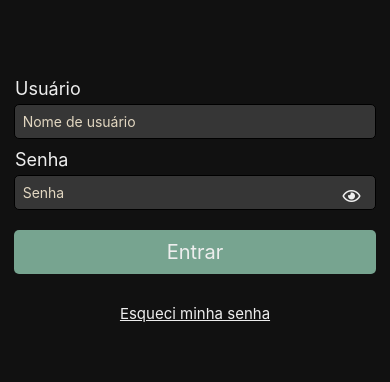
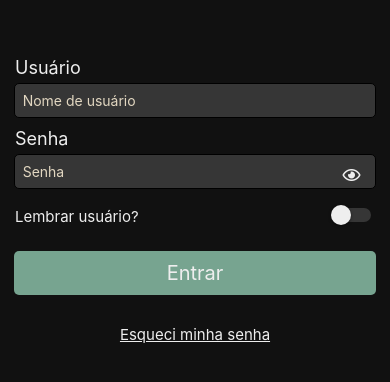
Before and after one commit to CodeLabFatec/EquipControl, a React Native app: screen /Login in a window 390 px wide. Shown: the part 212-594 px from the top of the page. Built offline with nearby package versions, Linux system fonts and the light colour scheme.

Commit message:
feat(login): Added remember user switch

```diff
--- /dev/null
+++ b/src/modules/components/base/switch.tsx
@@ -0,0 +1,45 @@
+import React from 'react';
+import {StyleSheet, View, Text} from 'react-native';
+
+interface props {
+  label?: string;
+  labelStyle?: any;
+  rightIcon?: React.ReactNode;
+}
+
+export default function SwitchComponent({label, labelStyle, rightIcon}: props) {
+  return (
+    <View style={styles.container}>
+      <View style={styles.labelContainer}>
+        <Text style={[styles.label, labelStyle]}>{label}</Text>
+        {rightIcon && (
+          <View style={styles.rightIconContainer}>{rightIcon}</View>
+        )}
+      </View>
+    </View>
+  );
+}
+
+const styles = StyleSheet.create({
+  container: {
+    paddingTop: 8,
+    display: 'flex',
+    marginBottom: 10,
+    alignContent: 'space-between',
+  },
+  label: {
+    color: '#EEEEEE',
+    fontSize: 15,
+    marginBottom: 5,
+  },
+  labelContainer: {
+    justifyContent: 'flex-start',
+    alignItems: 'flex-start',
+    paddingLeft: 15,
+  },
+  rightIconContainer: {
+    position: 'absolute',
+    right: '5%',
+    top: '-5%',
+  },
+});
--- a/src/modules/pages/auth/login.tsx
+++ b/src/modules/pages/auth/login.tsx
@@ -1,9 +1,11 @@
-import React, {useContext, useState} from 'react';
-import {Pressable, StyleSheet, View} from 'react-native';
+import React, {useContext, useEffect, useState} from 'react';
+import {Pressable, StyleSheet, Switch, View} from 'react-native';
 import InputComponent from '../../components/base/inputComponent';
 import PressableButton from '../../components/base/pressableButton';
 import {AuthContext, LoadContext} from '../../../contexts';
 import Icon from 'react-native-vector-icons/FontAwesome5';
+import AsyncStorage from '@react-native-async-storage/async-storage';
+import SwitchComponent from '../../components/base/switch';
 
 function Login({navigation}) {
   const {login} = useContext(AuthContext);
@@ -11,9 +13,43 @@ function Login({navigation}) {
   const [username, setUsername] = useState('');
   const [password, setPassword] = useState('');
   const [showPassword, setShowPassword] = useState(false);
+  const [rememberMe, setRememberMe] = useState(false);
 
   const togglePasswordVisibility = () => {
     setShowPassword(!showPassword);
+  };
+
+  const toggleRememberMe = (value: boolean) => {
+    setRememberMe(value);
+  };
+
+  const rememberUser = async () => {
+    try {
+      await AsyncStorage.setItem('savedUsername', username);
+    } catch (error) {
+      // Error saving data
+    }
+  };
+
+  const getRememberedUser = async () => {
+    try {
+      const username = await AsyncStorage.getItem('savedUsername');
+      console.log('username: ' + username);
+      if (username !== null) {
+        setUsername(username || '');
+        setRememberMe(username ? true : false);
+      }
+    } catch (error) {
+      // Error retrieving data
+    }
+  };
+
+  const forgetUser = async () => {
+    try {
+      await AsyncStorage.removeItem('savedUsername');
+    } catch (error) {
+      // Error removing
+    }
   };
 
   const signIn = async () => {
@@ -21,8 +57,19 @@ function Login({navigation}) {
     if (password.trim() === '') return;
 
     setLoading(true);
+
+    if (rememberMe === true) {
+      rememberUser();
+    } else {
+      forgetUser();
+    }
+
     await login(username, password);
   };
+
+  useEffect(() => {
+    getRememberedUser();
+  }, []);
 
   return (
     <View style={styles.container}>
@@ -53,6 +100,22 @@ function Login({navigation}) {
               <Icon style={styles.eyeIcon} name="eye" />
             )}
           </Pressable>
+        }
+      />
+
+      <SwitchComponent
+        label="Lembrar usuário?"
+        rightIcon={
+          <Switch
+            value={rememberMe}
+            onValueChange={toggleRememberMe}
+            disabled={isLoading}
+            thumbColor={'#EEEEEE'}
+            trackColor={{
+              false: '#363636',
+              true: '#77A490',
+            }}
+          />
         }
       />
 
@@ -105,8 +168,7 @@ const styles = StyleSheet.create({
   },
   eyeIcon: {
     fontSize: 16,
-    color: '#EEEEEE'
-
+    color: '#EEEEEE',
   },
 });
 
```
